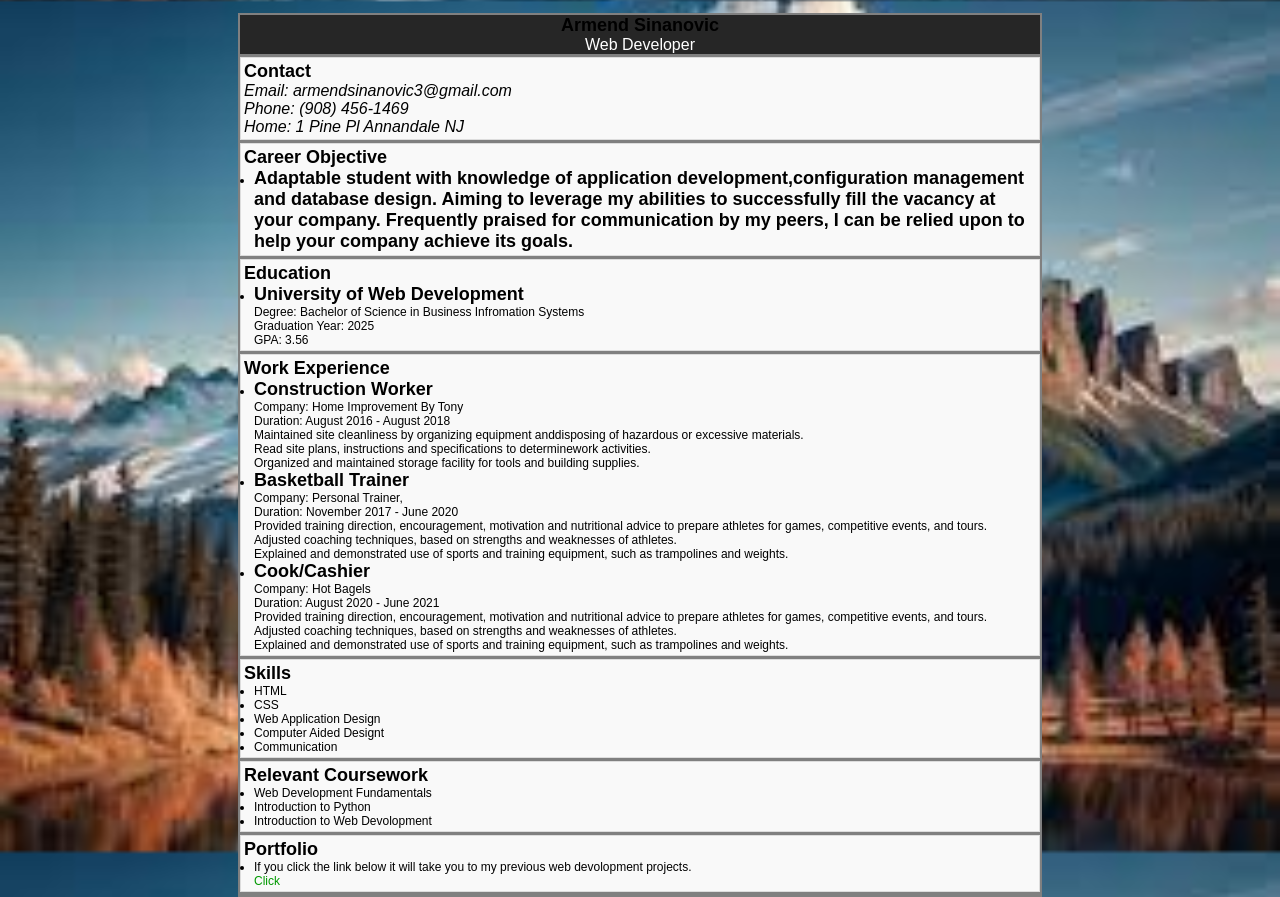
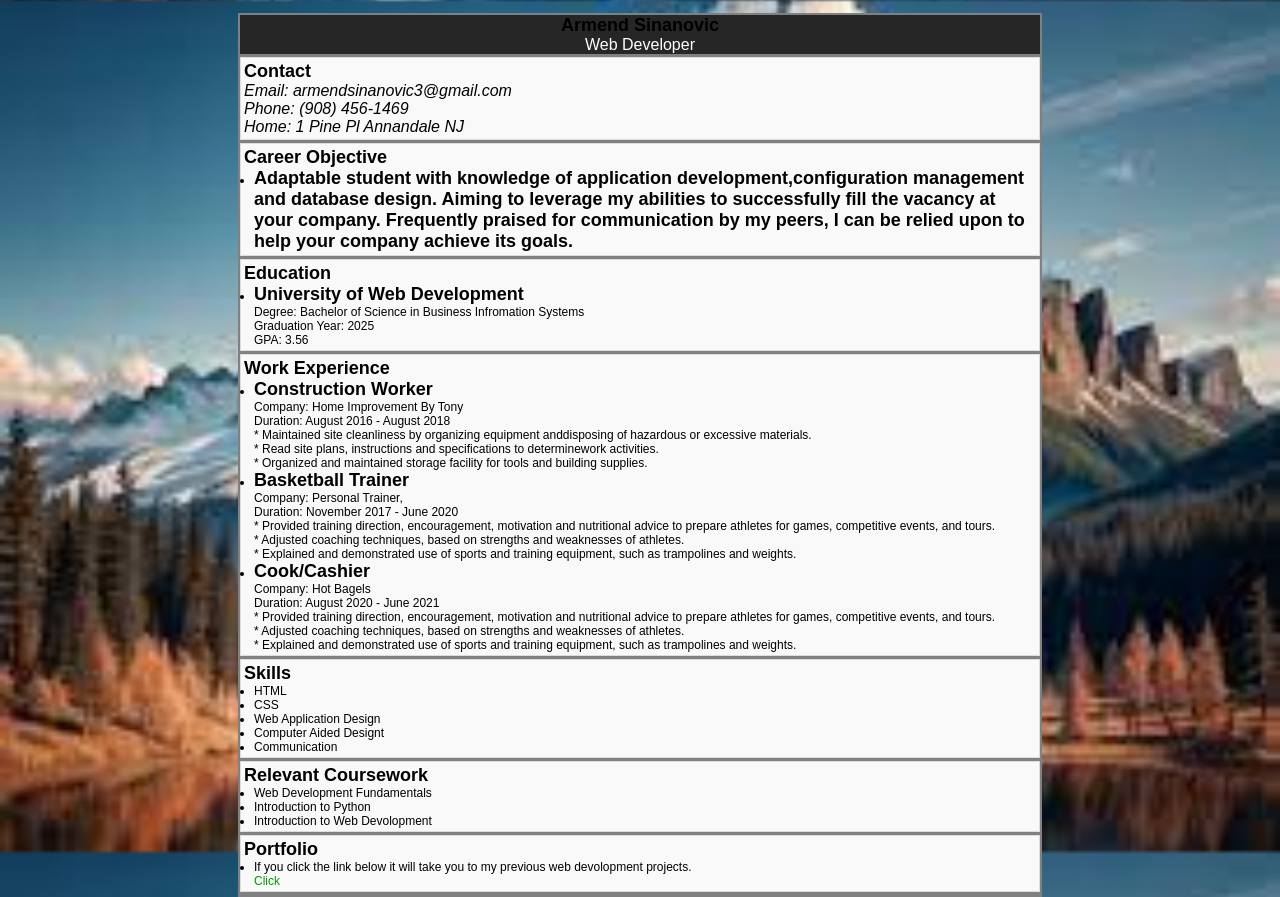
Before and after one commit to Armendo90/IS218-Module2, a plain HTML site: page index.html in a window 1280 px wide. Drawn offline with Linux system fonts and the light colour scheme.

Commit message:
Update index.html

```diff
--- a/index.html
+++ b/index.html
@@ -52,25 +52,25 @@
                     <h3>Construction Worker</h3>
                     <p>Company: Home Improvement By Tony</p>
                     <p>Duration: August 2016 - August 2018</p>
-                    <p>Maintained site cleanliness by organizing equipment anddisposing of hazardous or excessive materials.</p>
-                    <p>Read site plans, instructions and specifications to determinework activities.</p>
-                    <p>Organized and maintained storage facility for tools and building supplies.</p>
+                    <p>* Maintained site cleanliness by organizing equipment anddisposing of hazardous or excessive materials.</p>
+                    <p>* Read site plans, instructions and specifications to determinework activities.</p>
+                    <p>* Organized and maintained storage facility for tools and building supplies.</p>
                 </li>
                 <li>
                     <h3>Basketball Trainer</h3>
                     <p>Company: Personal Trainer,</p>
                     <p>Duration: November 2017 - June 2020</p>
-                    <p>Provided training direction, encouragement, motivation and nutritional advice to prepare athletes for games, competitive events, and tours.</p>
-                    <p>Adjusted coaching techniques, based on strengths and weaknesses of athletes.</p>
-                    <p>Explained and demonstrated use of sports and training equipment, such as trampolines and weights.</p>
+                    <p>* Provided training direction, encouragement, motivation and nutritional advice to prepare athletes for games, competitive events, and tours.</p>
+                    <p>* Adjusted coaching techniques, based on strengths and weaknesses of athletes.</p>
+                    <p>* Explained and demonstrated use of sports and training equipment, such as trampolines and weights.</p>
                 </li>
                 <li>
                     <h3>Cook/Cashier</h3>
                     <p>Company: Hot Bagels </p>
                     <p>Duration: August 2020 - June 2021</p>
-                    <p>Provided training direction, encouragement, motivation and nutritional advice to prepare athletes for games, competitive events, and tours.</p>
-                    <p>Adjusted coaching techniques, based on strengths and weaknesses of athletes.</p>
-                    <p>Explained and demonstrated use of sports and training equipment, such as trampolines and weights.</p>
+                    <p>* Provided training direction, encouragement, motivation and nutritional advice to prepare athletes for games, competitive events, and tours.</p>
+                    <p>* Adjusted coaching techniques, based on strengths and weaknesses of athletes.</p>
+                    <p>* Explained and demonstrated use of sports and training equipment, such as trampolines and weights.</p>
                 </li>
             </ul>
         </section>
```
